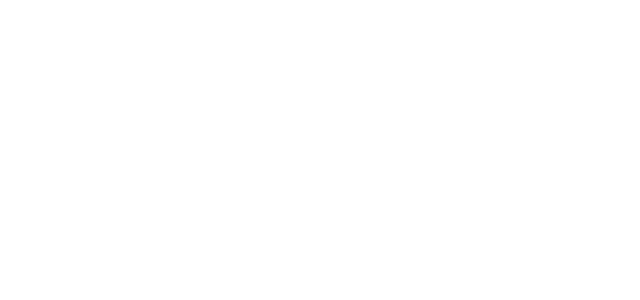
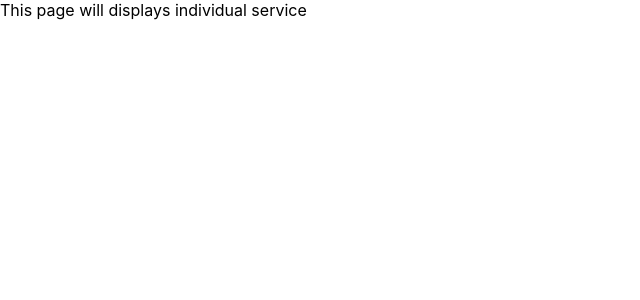
Before and after one commit to Victoria-Q-Le/booking-app-api, a React (Create React App) app in the folder client/: page /services/1 in a window 1280 px wide. Before the commit this address had no page. Shown: the top 300 px of the page, without its empty margins (0-640 px from the left). Built offline with nearby package versions, Linux system fonts and the light colour scheme; the HTML template or start-up script is replaced by a standard one.

Commit message:
service page

```diff
--- a/client/src/App.js
+++ b/client/src/App.js
@@ -2,6 +2,7 @@
 import {BrowserRouter, Route, Routes} from "react-router-dom"
 import HomePage from './pages/HomePage';
 import Index from './pages/Index';
+import Service from './pages/Service';
 
 function App() {
   return (
@@ -9,6 +10,7 @@
       <Routes>
         <Route path='/' element = {<HomePage />} />
         <Route path='/services' element = {<Index />} />
+        <Route path='/services/:id' element = {<Service />} />
       </Routes>
     </BrowserRouter>
   );
--- /dev/null
+++ b/client/src/pages/Service.js
@@ -0,0 +1,11 @@
+import React from 'react'
+
+const Service = () => {
+  return (
+    <div>
+      This page will displays individual service
+    </div>
+  )
+}
+
+export default Service
```
